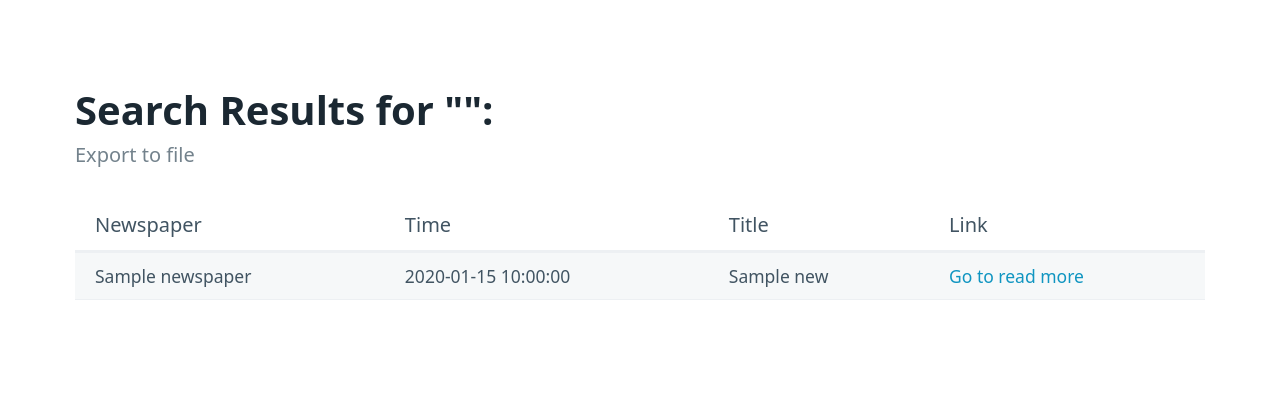
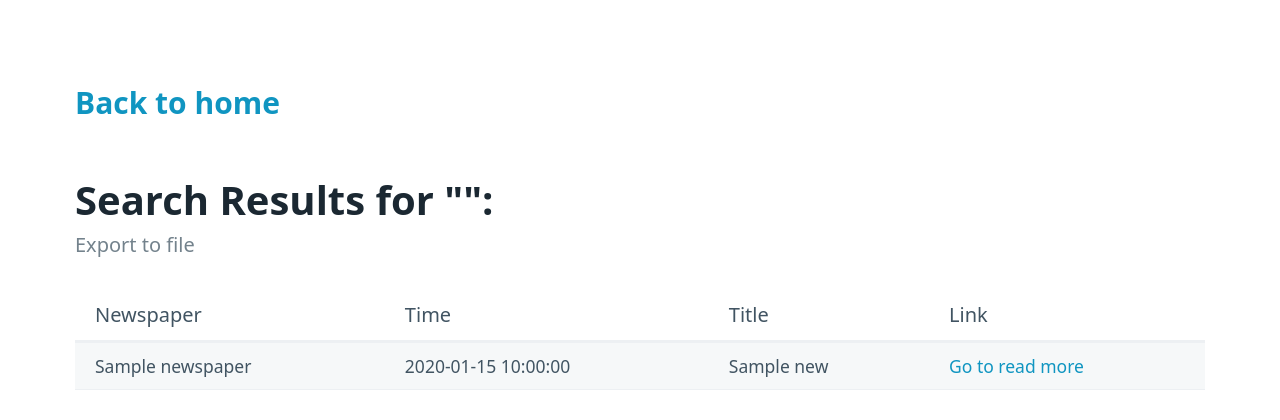
Before and after one commit to jhwisdom/2209-naver_news_search, a Flask app: template templates/search.html in a window 1280 px wide. Shown: the top 420 px of the page. Run offline with Flask 2, Linux system fonts and the light colour scheme; the template is opened without the code that fills it: most values are stand-ins (such as "Sample title", 1, 10 or a date in 2020).

Commit message:
6차 커밋 - 검색 결과 이후 홈으로 돌아가는 링크 설정

```diff
--- a/templates/search.html
+++ b/templates/search.html
@@ -10,6 +10,8 @@
 </head>
 <body>
     <main class="container">
+        <h3><a href=index.html>Back to home</a></h3>
+
         <hgroup>
             <h1>Search Results for "{{keyword}}":</h1>
             <a target="_blank" href="/export?keyword={{keyword}}">Export to file</a>
```
